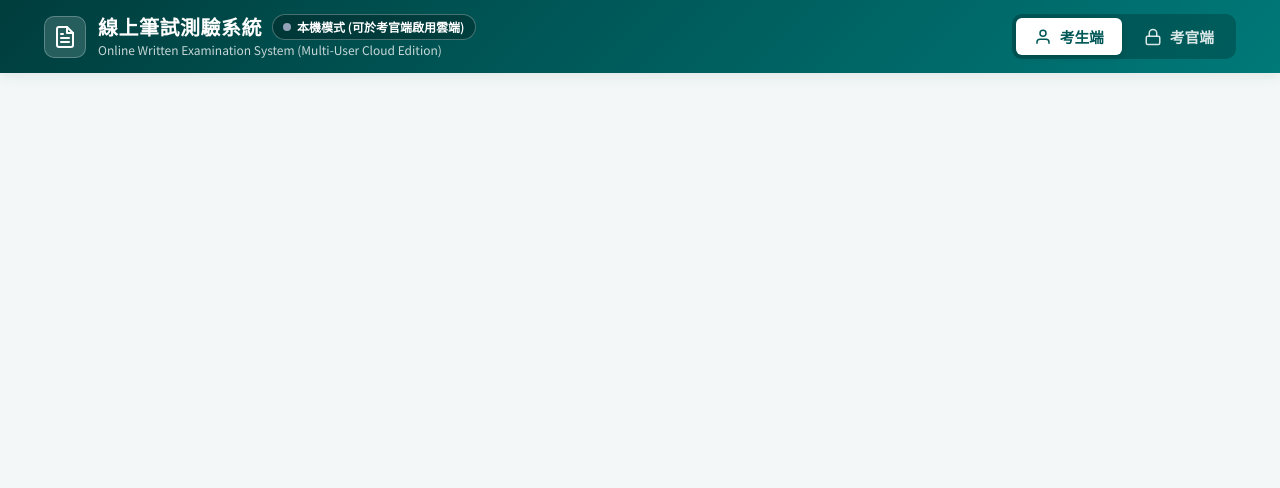
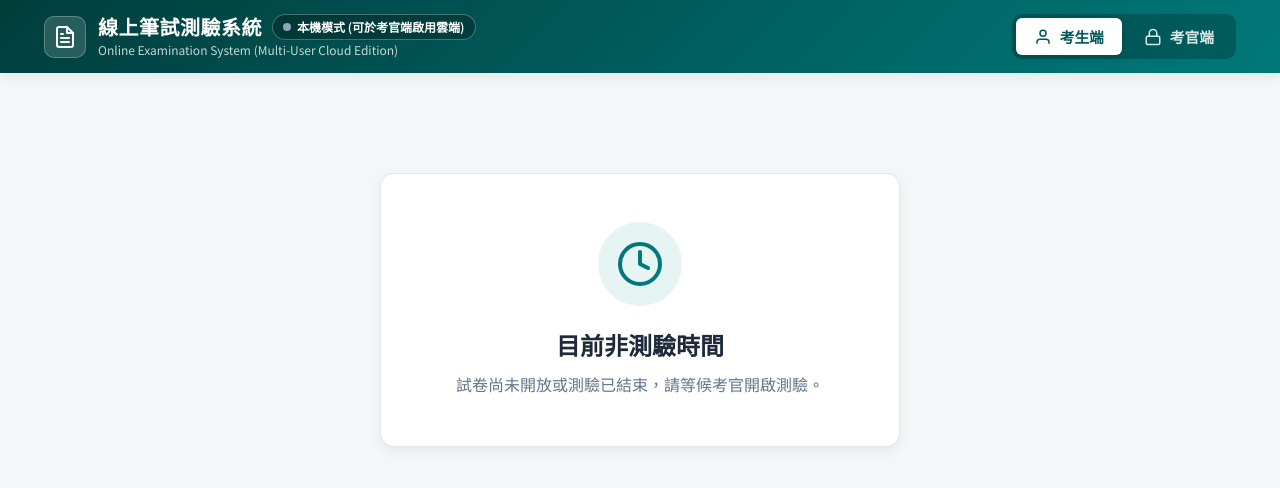
Before and after one commit to bruceabc0511/EZOnlineEXAM, a plain HTML site: page index.html in a window 1280 px wide. Drawn offline with Linux system fonts and the light colour scheme.

Commit message:
style: wrap email and timestamp columns and add closed exam notice view

```diff
--- a/app.js
+++ b/app.js
@@ -494,27 +494,30 @@ function setExamOpenStatus(isOpen) {
   }
 }
 
-// ==================== 考生端流程 (試卷關閉時完全不顯示任何內容) ====================
+// ==================== 考生端流程 (試卷關閉時顯示「目前非測驗時間」) ====================
 function renderStudentLoginMeta() {
+  const closedView = document.getElementById('studentClosedView');
   const loginView = document.getElementById('studentLoginView');
   const quizView = document.getElementById('studentQuizView');
   const resultView = document.getElementById('studentResultView');
 
-  // 若測驗卷為關閉狀態，且考生並非正在作答或剛交卷檢視憑證，考生端完全不顯示任何內容
+  const isInQuizOrResult =
+    activeSession.isActive ||
+    (quizView && !quizView.classList.contains('hidden')) ||
+    (resultView && !resultView.classList.contains('hidden'));
+
+  // 若測驗卷為關閉狀態，且考生並非正在作答或剛交卷檢視憑證，顯示「目前非測驗時間」畫面
   if (!examData.isExamOpen) {
     if (loginView) loginView.classList.add('hidden');
+    if (closedView) {
+      closedView.classList.toggle('hidden', isInQuizOrResult);
+    }
     return;
   }
 
-  // 當測驗卷為開放狀態，且不在作答中或結果頁時，才顯示考生登入與測驗資訊畫面
-  if (
-    loginView &&
-    !activeSession.isActive &&
-    quizView &&
-    quizView.classList.contains('hidden') &&
-    resultView &&
-    resultView.classList.contains('hidden')
-  ) {
+  // 當測驗卷為開放狀態，隱藏「目前非測驗時間」畫面，並在未作答/結果頁時顯示考生登入畫面
+  if (closedView) closedView.classList.add('hidden');
+  if (loginView && !isInQuizOrResult) {
     loginView.classList.remove('hidden');
   }
 
@@ -1415,13 +1418,13 @@ function buildSubmissionRowElement(sub, sessionId) {
   tr.innerHTML = `
     <td style="white-space: nowrap;"><strong>${escapeHtml(sub.studentId)}</strong></td>
     <td style="white-space: nowrap; min-width: 90px;">${escapeHtml(sub.studentName)}</td>
-    <td>${emailDisplay}</td>
+    <td class="cell-wrap-email">${emailDisplay}</td>
     <td style="white-space: nowrap;"><strong style="font-size:1.05rem; color:${scoreColor};">${sub.score} 分</strong></td>
     <td style="white-space: nowrap;">${sub.correctCount} / ${sub.totalQuestions} 題</td>
     <td style="white-space: nowrap;">${escapeHtml(sub.timeSpentFormatted)}</td>
     <td style="white-space: nowrap;">${warnBadge}</td>
     <td style="white-space: nowrap;">${statusBadge}</td>
-    <td style="font-size:0.84rem; white-space: nowrap;">${escapeHtml(sub.submittedAt)}</td>
+    <td class="cell-wrap-time">${escapeHtml(sub.submittedAt)}</td>
     <td style="white-space: nowrap;">${emailStatusBadge}</td>
     <td>
       <div style="display:flex; gap:6px; flex-wrap:wrap;">
--- a/index.html
+++ b/index.html
@@ -36,7 +36,7 @@
               <span id="cloudStatusText">本機模式</span>
             </span>
           </div>
-          <span class="brand-subtitle" id="headerSubtitle">Online Written Examination System (Multi-User Cloud
+          <span class="brand-subtitle" id="headerSubtitle">Online Examination System (Multi-User Cloud
             Edition)</span>
         </div>
       </div>
@@ -81,6 +81,19 @@
   <main class="main-container">
     <!-- ==================== 考生端 (Student Portal) ==================== -->
     <section id="studentSection" class="portal-section">
+      <!-- 0. 試卷關閉時顯示之「目前非測驗時間」畫面 -->
+      <div id="studentClosedView" class="card closed-exam-card">
+        <div class="closed-exam-icon">
+          <svg width="48" height="48" viewBox="0 0 24 24" fill="none" stroke="currentColor" stroke-width="2"
+            stroke-linecap="round" stroke-linejoin="round">
+            <circle cx="12" cy="12" r="10"></circle>
+            <polyline points="12 6 12 12 16 14"></polyline>
+          </svg>
+        </div>
+        <h2>目前非測驗時間</h2>
+        <p class="text-muted">試卷尚未開放或測驗已結束，請等候考官開啟測驗。</p>
+      </div>
+
       <!-- 1. 考生登入與測驗資訊畫面 (僅在考官開始測驗開放試卷時顯示；關閉時完全隱藏) -->
       <div id="studentLoginView" class="card login-card hidden">
         <div class="card-header-accent">
--- a/styles.css
+++ b/styles.css
@@ -283,7 +283,32 @@ body {
   padding: 24px;
 }
 
-/* ==================== 考生端登入卡片 ==================== */
+/* ==================== 考生端登入卡片與非測驗時間提示 ==================== */
+.closed-exam-card {
+  max-width: 520px;
+  margin: 72px auto;
+  padding: 48px 32px;
+  text-align: center;
+}
+
+.closed-exam-icon {
+  width: 84px;
+  height: 84px;
+  border-radius: 50%;
+  background: var(--primary-tint);
+  color: var(--primary);
+  display: flex;
+  align-items: center;
+  justify-content: center;
+  margin: 0 auto 20px;
+}
+
+.closed-exam-card h2 {
+  font-size: 1.5rem;
+  color: var(--text-main);
+  margin-bottom: 8px;
+}
+
 .login-card {
   max-width: 780px;
   margin: 12px auto;
@@ -1098,6 +1123,20 @@ body.examiner-mode .btn-primary:hover {
   background: #f9fbfb;
 }
 
+.cell-wrap-email {
+  white-space: normal;
+  word-break: break-all;
+  overflow-wrap: anywhere;
+  max-width: 210px;
+}
+
+.cell-wrap-time {
+  white-space: normal;
+  word-break: break-word;
+  font-size: 0.84rem;
+  max-width: 105px;
+}
+
 .badge {
   display: inline-block;
   padding: 3px 9px;
```
